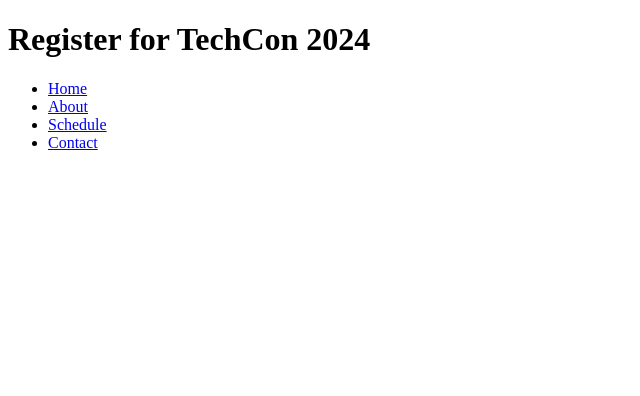
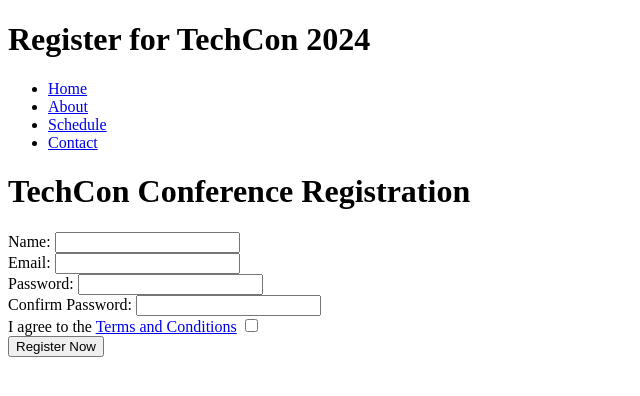
Before and after one commit to sirgitu/TechCon_HTML, a plain HTML site: page techcon_website/register.html in a window 1280 px wide. Shown: the whole page, without its empty margins (0-640 px from the left). Drawn offline with Linux system fonts and the light colour scheme.

Commit message:
added forms to register.html

```diff
--- a/techcon_website/register.html
+++ b/techcon_website/register.html
@@ -18,5 +18,27 @@
             <li><a href="contact.html">Contact</a></li>
         </ul>
     </nav>
+
+    <main>
+        <h1>TechCon Conference Registration</h1>
+        <form>
+            <label for="name">Name:</label>
+            <input type="text" id="name" name="name" required><br>
+
+            <label for="email">Email:</label>
+            <input type="email" id="email" name="email" required><br>
+
+            <label for="password">Password:</label>
+            <input type="password" id="password" name="password" required><br>
+
+            <label for="confirmPassword">Confirm Password:</label>
+            <input type="password" id="confirmPassword" name="confirmPassword" required><br>
+
+            <label for="terms">I agree to the <a href="#">Terms and Conditions</a></label>
+            <input type="checkbox" id="terms" name="terms" required><br>
+
+            <button type="submit">Register Now</button>
+        </form>
+    </main>
 </body>
 </html>
```
